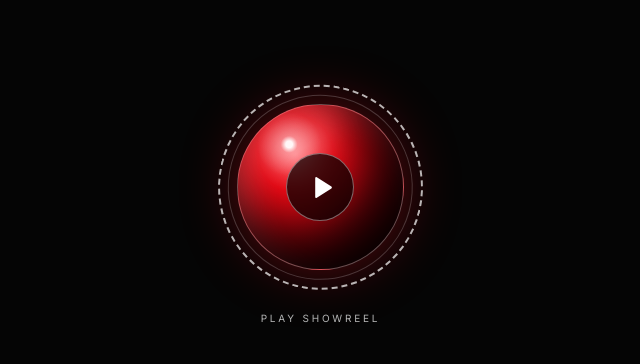
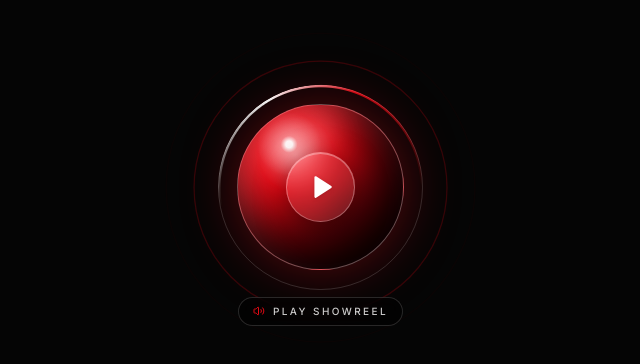
Before and after one commit to choubisadarshan/filmii, a Next.js app: page / in a window 1280 px wide. Shown: the part 2811-3175 px from the top of the page, without its empty margins (317-957 px from the left). Built offline with nearby package versions, Linux system fonts and the light colour scheme.

Commit message:
second commit

```diff
--- a/src/components/ui/visual-archive-reveal.tsx
+++ b/src/components/ui/visual-archive-reveal.tsx
@@ -10,7 +10,7 @@ import {
 import { Play, Volume2, VolumeX } from "lucide-react";
 import { useEffect, useRef, useState } from "react";
 
-type Phase = "idle" | "drop" | "ready" | "reveal";
+type Phase = "idle" | "drop" | "ready" | "reveal" | "paused";
 
 interface VisualArchiveRevealProps {
   videoSrc?: string;
@@ -26,6 +26,9 @@ export default function VisualArchiveReveal({
   const sectionRef = useRef<HTMLElement>(null);
   const stageRef = useRef<HTMLDivElement>(null);
   const videoRef = useRef<HTMLVideoElement>(null);
+  const stickyRef = useRef<HTMLDivElement>(null);
+  const clickScrollYRef = useRef(0);
+  const hasRevealedRef = useRef(false);
 
   const wasIntersectingRef = useRef(false);
   const dropTimerRef = useRef<number | undefined>(undefined);
@@ -33,6 +36,7 @@ export default function VisualArchiveReveal({
   const [phase, setPhase] = useState<Phase>("idle");
   const [muted, setMuted] = useState(true);
   const [isMobile, setIsMobile] = useState(false);
+  const [revealedOnce, setRevealedOnce] = useState(false);
 
   const reduceMotion = useReducedMotion();
 
@@ -93,6 +97,9 @@ export default function VisualArchiveReveal({
 
           wasIntersectingRef.current = true;
 
+          // Ball + reveal play only once. After that the video just sits there.
+          if (hasRevealedRef.current) return;
+
           // Don't replay the ball when coming back upward.
           if (entry.boundingClientRect.top < 0) return;
 
@@ -135,23 +142,105 @@ export default function VisualArchiveReveal({
    * PLAY / CIRCULAR REVEAL
    * --------------------------------------------------------- */
 
+  function playFromStart() {
+    const video = videoRef.current;
+
+    if (!video) return;
+
+    video.currentTime = 0;
+
+    // The tap is a user gesture, so browsers allow sound here.
+    video.muted = false;
+    video.volume = 1;
+    setMuted(false);
+
+    void video.play().catch(() => {
+      // Rare: sound blocked. Fall back to muted playback.
+      video.muted = true;
+      setMuted(true);
+      void video.play().catch(() => {});
+    });
+  }
+
   function startVideoReveal() {
+    // Coming back later: the video is already on screen, just play it.
+    if (phase === "paused") {
+      setPhase("reveal");
+      playFromStart();
+      return;
+    }
+
     if (phase !== "ready") return;
 
+    hasRevealedRef.current = true;
     setPhase("reveal");
-    onFullscreenChange?.(true);
 
-    const video = videoRef.current;
+    // Hide the navbar only on desktop, where the video goes full-screen.
+    if (!isMobile) {
+      clickScrollYRef.current = window.scrollY;
+      onFullscreenChange?.(true);
+    }
 
-    if (video) {
-      video.currentTime = 0;
-      video.muted = muted;
+    playFromStart();
+  }
 
-      void video.play().catch(() => {
-        // Browser autoplay restriction.
-      });
-    }
-  }
+  /* ---------------------------------------------------------
+   * STOP + RESET when the user scrolls away
+   *
+   * Video and audio stop, rewind to 0 and the ball/play button
+   * comes back. Tapping again plays from the start with sound.
+   * --------------------------------------------------------- */
+
+  useEffect(() => {
+    if (phase !== "reveal") return;
+
+    // Observe the stage wrapper (never clipped/hidden), NOT the video box,
+    // which starts at clip-path: circle(0%) / opacity 0 during the reveal.
+    const box = stickyRef.current;
+    if (!box) return;
+
+    const observer = new IntersectionObserver(
+      ([entry]) => {
+        // Ratio check: isIntersecting stays true until fully off-screen.
+        if (!entry || entry.intersectionRatio >= 0.3) return;
+
+        const video = videoRef.current;
+
+        if (video) {
+          video.pause();
+          video.currentTime = 0;
+        }
+
+        onFullscreenChange?.(false);
+        setRevealedOnce(true);
+        setPhase("paused");
+      },
+      { threshold: 0.3 },
+    );
+
+    observer.observe(box);
+
+    return () => observer.disconnect();
+  }, [phase, onFullscreenChange]);
+
+  /* ---------------------------------------------------------
+   * NAVBAR: hidden only while the video sits full-screen on
+   * desktop. As soon as the user scrolls, it comes back.
+   * --------------------------------------------------------- */
+
+  useEffect(() => {
+    if (phase !== "reveal" || isMobile) return;
+
+    const onScroll = () => {
+      if (Math.abs(window.scrollY - clickScrollYRef.current) > 30) {
+        onFullscreenChange?.(false);
+      }
+    };
+
+    window.addEventListener("scroll", onScroll, { passive: true });
+
+    return () => window.removeEventListener("scroll", onScroll);
+  }, [phase, isMobile, onFullscreenChange]);
 
   /* ---------------------------------------------------------
    * SOUND
@@ -175,7 +264,8 @@ export default function VisualArchiveReveal({
    * Desktop -> 100vw, then shrinks on scroll during "reveal".
    * --------------------------------------------------------- */
 
-  const shrinkOnDesktop = !isMobile && phase === "reveal";
+  const shrinkOnDesktop =
+    !isMobile && (phase === "reveal" || phase === "paused");
 
   // Ball fall distance: shorter on mobile because the stage is only video-height.
   const dropFrom = isMobile ? "-45vh" : "-110vh";
@@ -222,11 +312,14 @@ export default function VisualArchiveReveal({
       >
         {/* Mobile: stage is exactly the video's 16:9 size (no black bars, no sticky).
             Desktop: full-screen sticky stage for the shrink effect. */}
-        <div className="relative flex aspect-video w-full items-center justify-center md:sticky md:top-0 md:aspect-auto md:h-screen md:overflow-hidden">
+        <div
+          ref={stickyRef}
+          className="relative flex aspect-video w-full items-center justify-center md:sticky md:top-0 md:aspect-auto md:h-screen md:overflow-hidden"
+        >
           {/* BALL */}
 
           <AnimatePresence>
-            {phase !== "reveal" && (
+            {phase !== "reveal" && phase !== "paused" && (
               <div className="pointer-events-none absolute inset-0 z-50 flex items-center justify-center">
                 <motion.div
                   key="ball"
@@ -304,38 +397,64 @@ export default function VisualArchiveReveal({
             )}
           </AnimatePresence>
 
-          {/* PLAY BUTTON + ROTATING DOTTED RING */}
+          {/* PLAY BUTTON (glass core + light-sweep ring + pulse ripples) */}
 
           <AnimatePresence>
             {phase === "ready" && (
               <motion.button
                 type="button"
                 onClick={startVideoReveal}
-                initial={{ opacity: 0, scale: 0.65 }}
+                initial={{ opacity: 0, scale: 0.7 }}
                 animate={{ opacity: 1, scale: 1 }}
                 exit={{ opacity: 0, scale: 1.5 }}
+                whileHover={{ scale: 1.06 }}
+                whileTap={{ scale: 0.94 }}
                 transition={{ duration: 0.45, ease: [0.22, 1, 0.36, 1] }}
-                className="group absolute z-[60] flex aspect-square w-[clamp(150px,16vw,220px)] items-center justify-center rounded-full"
-                aria-label="Play showreel"
+                className="group absolute z-[60] flex aspect-square w-[clamp(150px,16vw,220px)] items-center justify-center rounded-full outline-none"
+                aria-label="Play showreel with sound"
               >
+                {/* Pulse ripples */}
+                {[0, 1].map((i) => (
+                  <motion.span
+                    key={i}
+                    className="absolute inset-0 rounded-full border border-[#E50914]/70"
+                    initial={{ scale: 1, opacity: 0 }}
+                    animate={{ scale: [1, 1.55], opacity: [0.55, 0] }}
+                    transition={{
+                      duration: 2.4,
+                      repeat: Infinity,
+                      delay: i * 1.2,
+                      ease: "easeOut",
+                    }}
+                  />
+                ))}
+
+                {/* Rotating light-sweep ring */}
                 <motion.span
-                  className="absolute inset-0 rounded-full border-2 border-dashed border-white/70"
+                  className="absolute inset-0 rounded-full"
+                  style={{
+                    background:
+                      "conic-gradient(from 0deg, rgba(255,255,255,0) 0deg, rgba(255,255,255,0.95) 70deg, rgba(229,9,20,0.9) 120deg, rgba(255,255,255,0) 190deg, rgba(255,255,255,0) 360deg)",
+                    WebkitMask:
+                      "radial-gradient(farthest-side, transparent calc(100% - 3px), #000 calc(100% - 2px))",
+                    mask: "radial-gradient(farthest-side, transparent calc(100% - 3px), #000 calc(100% - 2px))",
+                  }}
                   animate={{ rotate: 360 }}
-                  transition={{ duration: 7, repeat: Infinity, ease: "linear" }}
+                  transition={{ duration: 3.2, repeat: Infinity, ease: "linear" }}
                 />
 
-                <motion.span
-                  className="absolute inset-[10px] rounded-full border border-white/20"
-                  animate={{ rotate: -360 }}
-                  transition={{ duration: 10, repeat: Infinity, ease: "linear" }}
-                />
+                {/* Faint static ring */}
+                <span className="absolute inset-0 rounded-full border border-white/15" />
 
-                <span className="relative flex aspect-square w-[68px] items-center justify-center rounded-full border border-white/40 bg-black/70 backdrop-blur-md transition-transform duration-300 group-hover:scale-110">
-                  <Play size={25} fill="white" className="ml-1 text-white" />
+                {/* Frosted glass core with play icon */}
+                <span className="relative flex aspect-square w-[34%] min-w-[64px] items-center justify-center rounded-full border border-white/30 bg-white/10 shadow-[0_8px_30px_rgba(0,0,0,0.55),inset_0_1px_0_rgba(255,255,255,0.35)] backdrop-blur-md transition-colors duration-300 group-hover:bg-white/20">
+                  <Play size={26} fill="white" className="ml-1 text-white drop-shadow" />
                 </span>
 
-                <span className="absolute -bottom-9 whitespace-nowrap text-[10px] uppercase tracking-[0.28em] text-white/70">
-                  Play Showreel
+                {/* Label pill */}
+                <span className="absolute -bottom-9 flex items-center gap-2 whitespace-nowrap rounded-full border border-white/15 bg-black/50 px-3.5 py-1.5 text-[10px] font-medium uppercase tracking-[0.24em] text-white/80 backdrop-blur">
+                  <Volume2 size={12} className="text-[#E50914]" />
+                  Play showreel
                 </span>
               </motion.button>
             )}
@@ -367,11 +486,12 @@ export default function VisualArchiveReveal({
               borderRadius: "50%",
             }}
             animate={
-              phase === "reveal"
+              phase === "reveal" || phase === "paused"
                 ? {
                     clipPath: "circle(75% at 50% 50%)",
                     opacity: 1,
-                    borderRadius: ["50%", "35%", "0%"],
+                    // First reveal morphs the corners; afterwards it just stays put.
+                    borderRadius: revealedOnce ? "0%" : ["50%", "35%", "0%"],
                   }
                 : {
                     clipPath: "circle(0% at 50% 50%)",
@@ -380,7 +500,7 @@ export default function VisualArchiveReveal({
                   }
             }
             transition={
-              phase === "reveal"
+              phase === "reveal" || phase === "paused"
                 ? { duration: 1.15, ease: [0.76, 0, 0.24, 1] }
                 : { duration: 0.25 }
             }
@@ -416,6 +536,30 @@ export default function VisualArchiveReveal({
               {muted ? <VolumeX size={14} /> : <Volume2 size={14} />}
               {muted ? "Sound off" : "Sound on"}
             </button>
+
+            {/* Tap to play (shown when the video was stopped after scrolling away) */}
+            <AnimatePresence>
+              {phase === "paused" && (
+                <motion.button
+                  type="button"
+                  onClick={startVideoReveal}
+                  initial={{ opacity: 0 }}
+                  animate={{ opacity: 1 }}
+                  exit={{ opacity: 0 }}
+                  transition={{ duration: 0.3 }}
+                  className="group absolute inset-0 z-30 flex flex-col items-center justify-center gap-3 bg-black/35 outline-none"
+                  aria-label="Play showreel with sound"
+                >
+                  <span className="flex aspect-square w-[72px] items-center justify-center rounded-full border border-white/30 bg-white/10 shadow-[0_8px_30px_rgba(0,0,0,0.55),inset_0_1px_0_rgba(255,255,255,0.35)] backdrop-blur-md transition-transform duration-300 group-hover:scale-110 md:w-[88px]">
+                    <Play size={28} fill="white" className="ml-1 text-white drop-shadow" />
+                  </span>
+                  <span className="flex items-center gap-2 rounded-full border border-white/15 bg-black/50 px-3.5 py-1.5 text-[10px] font-medium uppercase tracking-[0.24em] text-white/80 backdrop-blur">
+                    <Volume2 size={12} className="text-[#E50914]" />
+                    Tap to play
+                  </span>
+                </motion.button>
+              )}
+            </AnimatePresence>
           </motion.div>
         </div>
       </div>
```
